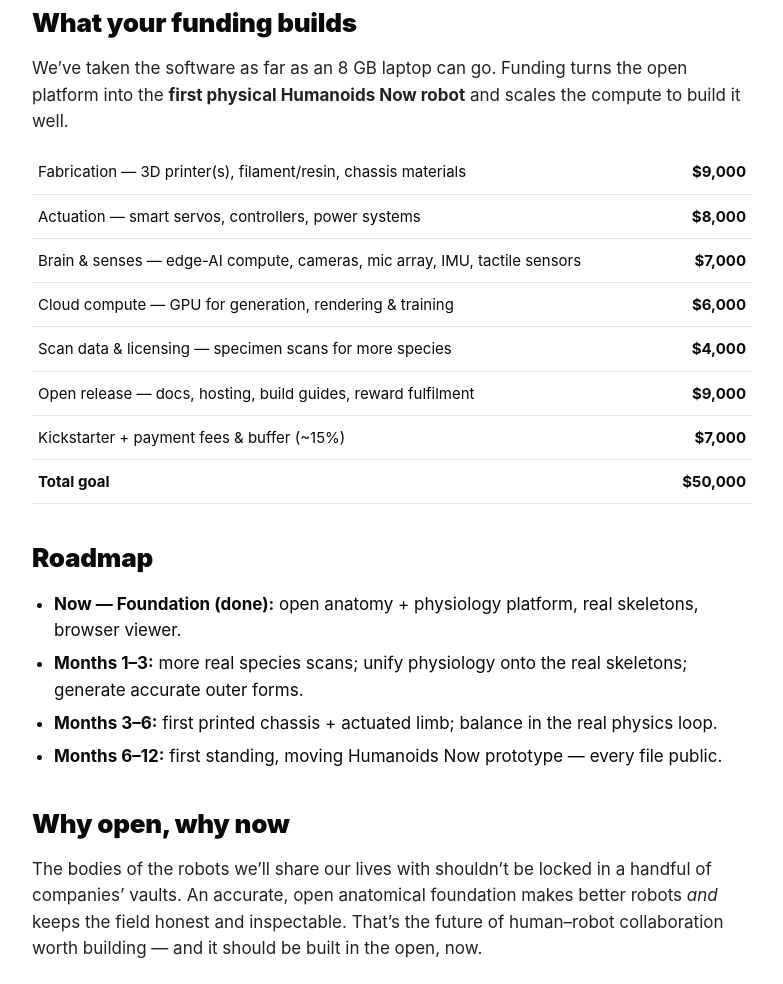
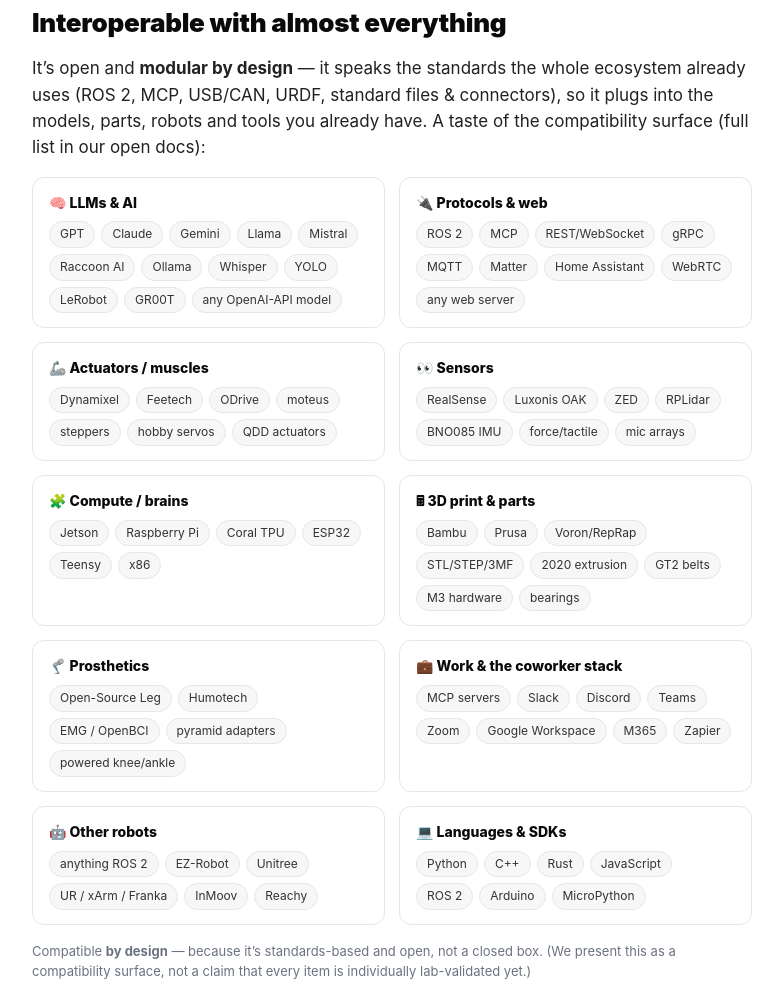
Before and after one commit to Farwalker3/humanoids-now-campaign, a plain HTML site: page index.html in a window 1280 px wide. Shown: the part 5401-6385 px from the top of the page, without its empty margins (38-821 px from the left). Drawn offline with Linux system fonts and the light colour scheme.

Commit message:
Add interoperability: page section + full INTEROPERABILITY.md master list

```diff
--- a/index.html
+++ b/index.html
@@ -117,6 +117,12 @@
 .vmedia{position:relative;border-radius:14px;overflow:hidden;background:#000}
 .vmedia video{width:100%;display:block}
 .illus{position:absolute;bottom:0;left:0;right:0;background:rgba(0,0,0,.65);color:#cfe;font-size:10.5px;padding:5px 8px;line-height:1.3}
+.interop{display:grid;grid-template-columns:repeat(2,1fr);gap:14px;margin:16px 0}
+@media(max-width:760px){.interop{grid-template-columns:1fr}}
+.icat{border:1px solid var(--line);border-radius:12px;padding:14px 16px}
+.icat h4{font-size:14px;margin:0 0 8px;color:var(--ink);font-weight:800}
+.chips{display:flex;flex-wrap:wrap;gap:6px}
+.chip{background:var(--soft);border:1px solid var(--line);border-radius:20px;padding:3px 10px;font-size:12px;color:#333}
 </style>
 </head>
 <body>
@@ -289,6 +295,22 @@
       </div>
       <div class="perm"><b>Before launch:</b> confirm you have written OK to display each logo/photo and to describe the relationship as stated, then drop the official asset into <code>assets/</code> and replace the matching slot. See <code>COLLABORATOR_ASSETS.md</code> for exact source URLs and swap instructions.</div>
 
+      <h2>Interoperable with almost everything</h2>
+      <p>It&rsquo;s open and <b>modular by design</b> &mdash; it speaks the standards the whole ecosystem already uses (ROS&nbsp;2, MCP, USB/CAN, URDF, standard files &amp; connectors), so it plugs into the models, parts, robots and tools you already have. A taste of the compatibility surface (full list in our open docs):</p>
+      <div class="interop">
+        <div class="icat"><h4>&#129504; LLMs &amp; AI</h4><div class="chips"><span class="chip">GPT</span><span class="chip">Claude</span><span class="chip">Gemini</span><span class="chip">Llama</span><span class="chip">Mistral</span><span class="chip">Raccoon&nbsp;AI</span><span class="chip">Ollama</span><span class="chip">Whisper</span><span class="chip">YOLO</span><span class="chip">LeRobot</span><span class="chip">GR00T</span><span class="chip">any OpenAI-API model</span></div></div>
+        <div class="icat"><h4>&#128268; Protocols &amp; web</h4><div class="chips"><span class="chip">ROS&nbsp;2</span><span class="chip">MCP</span><span class="chip">REST/WebSocket</span><span class="chip">gRPC</span><span class="chip">MQTT</span><span class="chip">Matter</span><span class="chip">Home&nbsp;Assistant</span><span class="chip">WebRTC</span><span class="chip">any web server</span></div></div>
+        <div class="icat"><h4>&#129470; Actuators / muscles</h4><div class="chips"><span class="chip">Dynamixel</span><span class="chip">Feetech</span><span class="chip">ODrive</span><span class="chip">moteus</span><span class="chip">steppers</span><span class="chip">hobby servos</span><span class="chip">QDD actuators</span></div></div>
+        <div class="icat"><h4>&#128064; Sensors</h4><div class="chips"><span class="chip">RealSense</span><span class="chip">Luxonis&nbsp;OAK</span><span class="chip">ZED</span><span class="chip">RPLidar</span><span class="chip">BNO085&nbsp;IMU</span><span class="chip">force/tactile</span><span class="chip">mic&nbsp;arrays</span></div></div>
+        <div class="icat"><h4>&#129513; Compute / brains</h4><div class="chips"><span class="chip">Jetson</span><span class="chip">Raspberry&nbsp;Pi</span><span class="chip">Coral&nbsp;TPU</span><span class="chip">ESP32</span><span class="chip">Teensy</span><span class="chip">x86</span></div></div>
+        <div class="icat"><h4>&#128425; 3D print &amp; parts</h4><div class="chips"><span class="chip">Bambu</span><span class="chip">Prusa</span><span class="chip">Voron/RepRap</span><span class="chip">STL/STEP/3MF</span><span class="chip">2020&nbsp;extrusion</span><span class="chip">GT2&nbsp;belts</span><span class="chip">M3&nbsp;hardware</span><span class="chip">bearings</span></div></div>
+        <div class="icat"><h4>&#129471; Prosthetics</h4><div class="chips"><span class="chip">Open-Source&nbsp;Leg</span><span class="chip">Humotech</span><span class="chip">EMG&nbsp;/&nbsp;OpenBCI</span><span class="chip">pyramid&nbsp;adapters</span><span class="chip">powered&nbsp;knee/ankle</span></div></div>
+        <div class="icat"><h4>&#128188; Work &amp; the coworker stack</h4><div class="chips"><span class="chip">MCP&nbsp;servers</span><span class="chip">Slack</span><span class="chip">Discord</span><span class="chip">Teams</span><span class="chip">Zoom</span><span class="chip">Google&nbsp;Workspace</span><span class="chip">M365</span><span class="chip">Zapier</span></div></div>
+        <div class="icat"><h4>&#129302; Other robots</h4><div class="chips"><span class="chip">anything&nbsp;ROS&nbsp;2</span><span class="chip">EZ-Robot</span><span class="chip">Unitree</span><span class="chip">UR&nbsp;/&nbsp;xArm&nbsp;/&nbsp;Franka</span><span class="chip">InMoov</span><span class="chip">Reachy</span></div></div>
+        <div class="icat"><h4>&#128187; Languages &amp; SDKs</h4><div class="chips"><span class="chip">Python</span><span class="chip">C++</span><span class="chip">Rust</span><span class="chip">JavaScript</span><span class="chip">ROS&nbsp;2</span><span class="chip">Arduino</span><span class="chip">MicroPython</span></div></div>
+      </div>
+      <p style="font-size:13px;color:var(--muted)">Compatible <b>by design</b> &mdash; because it&rsquo;s standards-based and open, not a closed box. (We present this as a compatibility surface, not a claim that every item is individually lab-validated yet.)</p>
+
       <h2>What your funding builds</h2>
       <p>We&rsquo;ve taken the software as far as an 8&nbsp;GB laptop can go. Funding turns the open platform into the <b>first physical Humanoids Now robot</b> and scales the compute to build it well.</p>
       <table class="budget">
```
Also changed, not shown: 1 other file.
